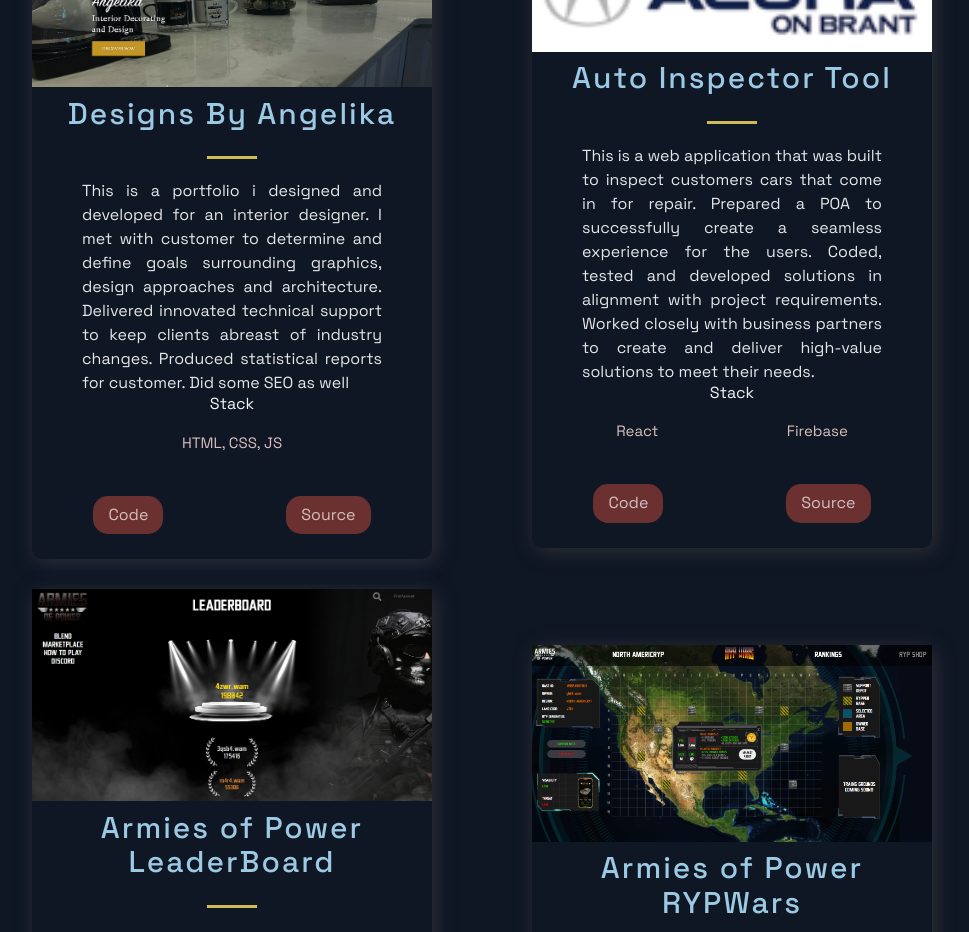
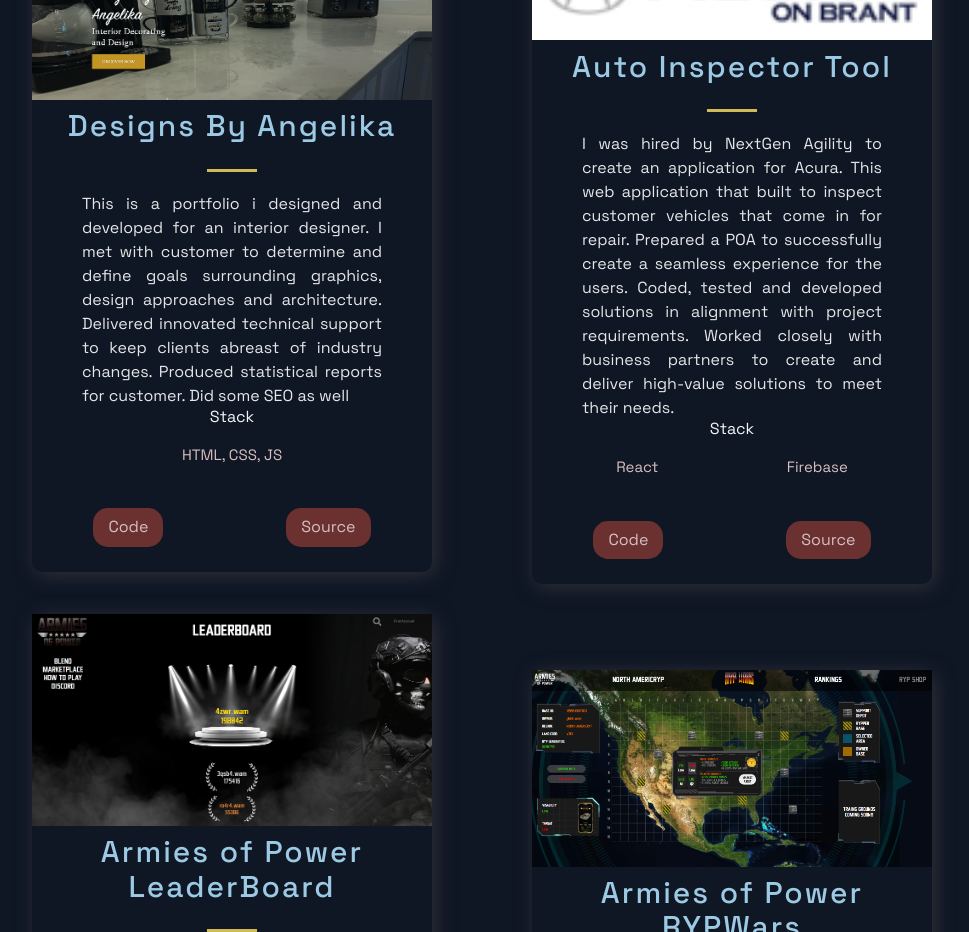
Before and after one commit to MAussem/2021Portfolio, a Next.js app: page / in a window 1280 px wide. Shown: the part 1740-2672 px from the top of the page, without its empty margins (158-1127 px from the left). Built offline with nearby package versions, Linux system fonts and the light colour scheme.

Commit message:
updated projects txt

```diff
--- a/src/constants/constants.js
+++ b/src/constants/constants.js
@@ -28,7 +28,7 @@
   },
   {
     title: 'Auto Inspector Tool',
-    description: "This is a web application that was built to inspect customers cars that come in for repair. Prepared a POA to successfully create a seamless experience for the users. Coded, tested and developed solutions in alignment with project requirements. Worked closely with business partners to create and deliver high-value solutions to meet their needs.",
+    description: "I was hired by NextGen Agility to create an application for Acura. This web application that built to inspect customer vehicles that come in for repair. Prepared a POA to successfully create a seamless experience for the users. Coded, tested and developed solutions in alignment with project requirements. Worked closely with business partners to create and deliver high-value solutions to meet their needs.",
     image: '/images/A0001-Logo.png',
     tags: ['React', 'Firebase'],
     source: 'https://github.com/MAussem/inspection-react',
```
